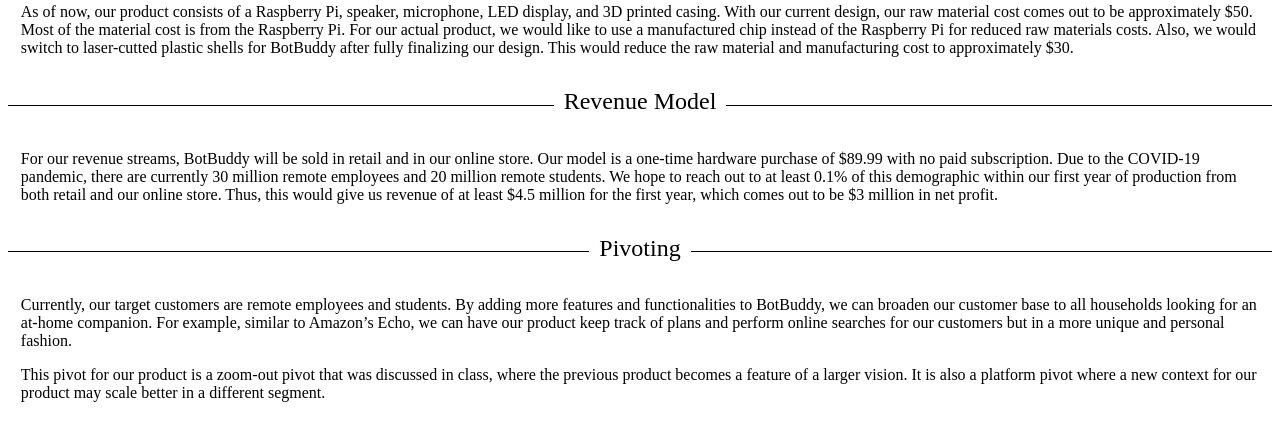
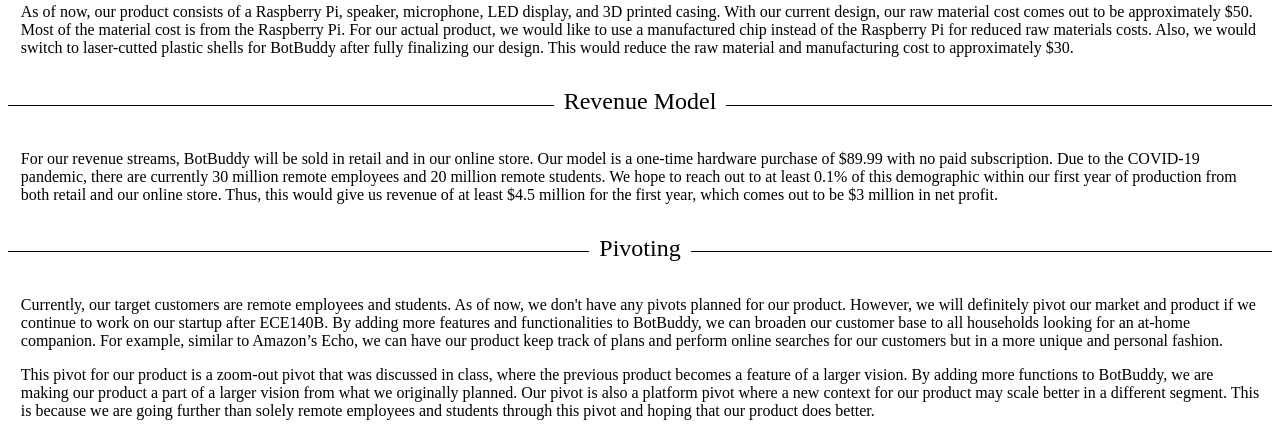
Before and after one commit to Cozmo8/ece140b-docker, a Python web app: template web/src/templates/product.html in a window 1280 px wide. Shown: the part 2449-2885 px from the top of the page. Before the commit the page ends 2851 px from the top, so only its background shows below. Run offline with Jinja, Linux system fonts and the light colour scheme; the template is opened without the code that fills it, so the values that code supplies are empty.

Commit message:
Update product.html

```diff
--- a/web/src/templates/product.html
+++ b/web/src/templates/product.html
@@ -90,9 +90,9 @@
 
   <br><div class='divider'><span>Pivoting</span></div><br>
   <div class='body'>
-    <p>Currently, our target customers are remote employees and students. By adding more features and functionalities to BotBuddy, we can broaden our customer base to all households looking for an at-home companion. For example, similar to Amazon’s Echo, we can have our product keep track of plans and perform online searches for our customers but in a more unique and personal fashion.</p>
+    <p>Currently, our target customers are remote employees and students. As of now, we don't have any pivots planned for our product. However, we will definitely pivot our market and product if we continue to work on our startup after ECE140B. By adding more features and functionalities to BotBuddy, we can broaden our customer base to all households looking for an at-home companion. For example, similar to Amazon’s Echo, we can have our product keep track of plans and perform online searches for our customers but in a more unique and personal fashion.</p>
 
-    <p>This pivot for our product is a zoom-out pivot that was discussed in class, where the previous product becomes a feature of a larger vision. It is also a platform pivot where a new context for our product may scale better in a different segment.</p>
+    <p>This pivot for our product is a zoom-out pivot that was discussed in class, where the previous product becomes a feature of a larger vision. By adding more functions to BotBuddy, we are making our product a part of a larger vision from what we originally planned. Our pivot is also a platform pivot where a new context for our product may scale better in a different segment. This is because we are going further than solely remote employees and students through this pivot and hoping that our product does better.</p>
   </div>
 
 </html>
```
